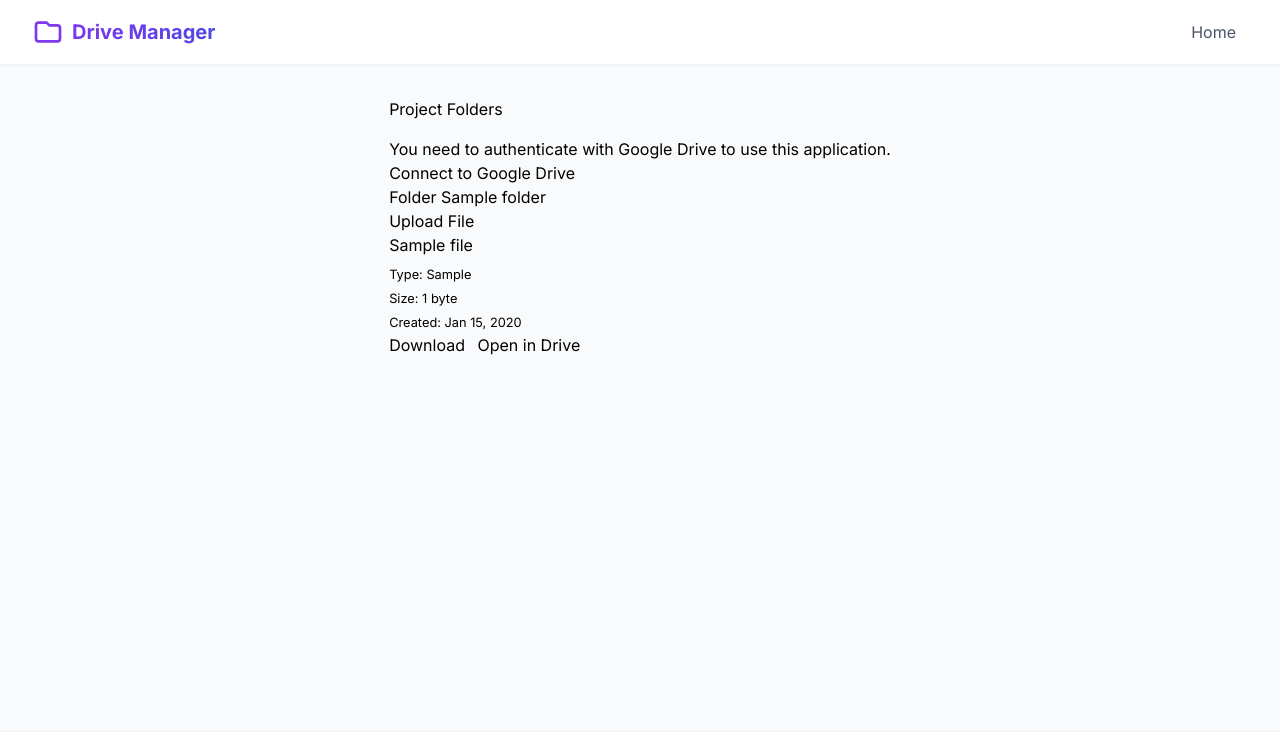
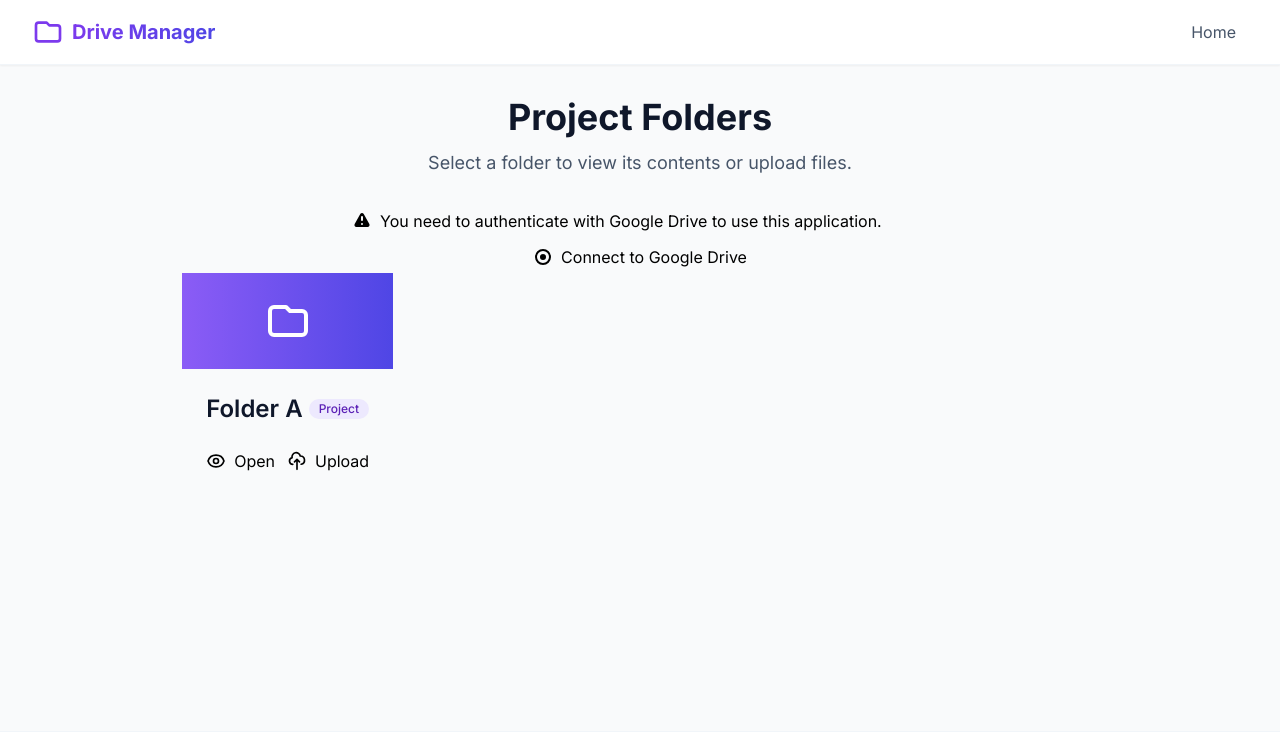
Before and after one commit to Amna-Amna/google-drive-api, a Django app: template templates/drive_api/home.html in a window 1280 px wide. Shown: the top 732 px of the page. Run offline with Django 5.2, Linux system fonts and the light colour scheme; tables that the repository leaves empty hold one stand-in row (values such as "Sample post"); the template is opened without the code that fills it: values that come from a table or form of the project are taken from there, most other values are stand-ins (such as "Sample title", 1, 10 or a date in 2020); some libraries are stand-ins or nearby versions.

Commit message:
Update home page with modern card design and improved folder presentation

```diff
--- a/templates/drive_api/home.html
+++ b/templates/drive_api/home.html
@@ -3,66 +3,77 @@
 {% block title %}Project Folders{% endblock %}
 
 {% block content %}
-<div class="row mb-4">
-    <div class="col">
-        <h2>Project Folders</h2>
-    </div>
+<div class="max-w-7xl mx-auto">
+    <div class="mb-8 text-center">
+        <h1 class="text-4xl font-bold text-slate-900 mb-3">Project Folders</h1>
+        <p class="text-lg text-slate-600 max-w-2xl mx-auto">Select a folder to view its contents or upload files.</p>
     </div>
 
     {% if auth_url %}
-    <div class="alert alert-warning">
+        <div class="alert alert-warning max-w-xl mx-auto">
+            <div class="flex items-center">
+                <svg class="w-5 h-5 mr-2 flex-shrink-0" fill="currentColor" viewBox="0 0 20 20">
+                    <path fill-rule="evenodd" d="M8.257 3.099c.765-1.36 2.722-1.36 3.486 0l5.58 9.92c.75 1.334-.213 2.98-1.742 2.98H4.42c-1.53 0-2.493-1.646-1.743-2.98l5.58-9.92zM11 13a1 1 0 11-2 0 1 1 0 012 0zm-1-8a1 1 0 00-1 1v3a1 1 0 002 0V6a1 1 0 00-1-1z" clip-rule="evenodd"/>
+                </svg>
                 <p>You need to authenticate with Google Drive to use this application.</p>
-        <a href="{{ auth_url }}" class="btn btn-primary">Connect to Google Drive</a>
+            </div>
+            <div class="mt-3">
+                <a href="{{ auth_url }}" class="btn btn-primary inline-flex items-center justify-center w-full">
+                    <svg class="w-5 h-5 mr-2" fill="currentColor" viewBox="0 0 20 20">
+                        <path d="M10 2a8 8 0 100 16 8 8 0 000-16zm0 2a6 6 0 110 12 6 6 0 010-12zm0 3a3 3 0 100 6 3 3 0 000-6z"/>
+                    </svg>
+                    Connect to Google Drive
+                </a>
+            </div>
         </div>
     {% endif %}
 
-{% if folder_data %}
-    <div class="row">
-        {% for data in folder_data %}
-            <div class="col-md-6 col-lg-4 mb-4">
-                <div class="card h-100">
-                    <div class="card-header">
-                        <h5 class="card-title mb-0">Folder {{ data.folder.name }}</h5>
+    {% if folders %}
+        <div class="grid grid-cols-1 sm:grid-cols-2 lg:grid-cols-3 xl:grid-cols-4 gap-6">
+            {% for folder in folders %}
+                <div class="card group overflow-hidden">
+                    <div class="h-24 bg-gradient-to-r from-violet-500 to-indigo-600 flex items-center justify-center">
+                        <svg class="w-12 h-12 text-white" fill="none" stroke="currentColor" viewBox="0 0 24 24">
+                            <path stroke-linecap="round" stroke-linejoin="round" stroke-width="2" d="M3 7v10a2 2 0 002 2h14a2 2 0 002-2V9a2 2 0 00-2-2h-6l-2-2H5a2 2 0 00-2 2z"/>
+                        </svg>
                     </div>
-                    <div class="card-body">
-                        <a href="{% url 'upload_file' data.folder.name %}" class="btn btn-success mb-3">Upload File</a>
-
-                        {% if data.files %}
-                            <div class="list-group">
-                                {% for file in data.files %}
-                                    <div class="list-group-item">
-                                        <div class="d-flex justify-content-between align-items-center">
-                                            <div>
-                                                <h6 class="mb-1">{{ file.name }}</h6>
-                                                <small class="text-muted">
-                                                    Type: {{ file.mimeType|truncatechars:30 }}<br>
-                                                    {% if file.size %}Size: {{ file.size|filesizeformat }}{% endif %}<br>
-                                                    Created: {{ file.createdTime|date:"M d, Y" }}
-                                                </small>
+                    <div class="p-6">
+                        <div class="flex items-center justify-between mb-4">
+                            <h3 class="text-2xl font-semibold text-slate-900">Folder {{ folder.name }}</h3>
+                            <span class="inline-flex items-center px-2.5 py-0.5 rounded-full text-xs font-medium bg-violet-100 text-violet-800">
+                                Project
+                            </span>
                         </div>
-                                            <div>
-                                                {% if file.mimeType != 'application/vnd.google-apps.folder' %}
-                                                    <a href="{% url 'download_file' file.id %}" class="btn btn-sm btn-primary me-2">Download</a>
-                                                {% endif %}
-                                                <a href="https://drive.google.com/open?id={{ file.id }}" target="_blank" class="btn btn-sm btn-outline-secondary">Open in Drive</a>
+                        <div class="flex space-x-3 mt-6">
+                            <a href="{% url 'folder_contents' folder.name %}" class="btn btn-primary inline-flex items-center justify-center flex-1">
+                                <svg class="w-5 h-5 mr-2" fill="none" stroke="currentColor" viewBox="0 0 24 24">
+                                    <path stroke-linecap="round" stroke-linejoin="round" stroke-width="2" d="M15 12a3 3 0 11-6 0 3 3 0 016 0z"/>
+                                    <path stroke-linecap="round" stroke-linejoin="round" stroke-width="2" d="M2.458 12C3.732 7.943 7.523 5 12 5c4.478 0 8.268 2.943 9.542 7-1.274 4.057-5.064 7-9.542 7-4.477 0-8.268-2.943-9.542-7z"/>
+                                </svg>
+                                Open
+                            </a>
+                            <a href="{% url 'upload_file' folder.name %}" class="btn btn-success inline-flex items-center justify-center flex-1">
+                                <svg class="w-5 h-5 mr-2" fill="none" stroke="currentColor" viewBox="0 0 24 24">
+                                    <path stroke-linecap="round" stroke-linejoin="round" stroke-width="2" d="M7 16a4 4 0 01-.88-7.903A5 5 0 1115.9 6L16 6a5 5 0 011 9.9M15 13l-3-3m0 0l-3 3m3-3v12"/>
+                                </svg>
+                                Upload
+                            </a>
                         </div>
                     </div>
                 </div>
             {% endfor %}
         </div>
     {% else %}
-                            <p class="text-muted">No files in this folder.</p>
+        <div class="alert alert-info max-w-xl mx-auto">
+            <div class="flex items-center">
+                <svg class="w-5 h-5 mr-2 flex-shrink-0" fill="currentColor" viewBox="0 0 20 20">
+                    <path fill-rule="evenodd" d="M18 10a8 8 0 11-16 0 8 8 0 0116 0zm-7-4a1 1 0 11-2 0 1 1 0 012 0zM9 9a1 1 0 000 2v3a1 1 0 001 1h1a1 1 0 100-2v-3a1 1 0 00-1-1H9z" clip-rule="evenodd"/>
+                </svg>
+                {% if not auth_url %}
+                    <p>No folders found. Please authenticate with Google Drive to create the folder structure.</p>
                 {% endif %}
             </div>
         </div>
-            </div>
-        {% endfor %}
-    </div>
-{% else %}
-    <div class="alert alert-info">
-        {% if not auth_url %}
-            No folders found. Please authenticate with Google Drive to create the folder structure.
     {% endif %}
 </div>
-{% endif %}
 {% endblock %}
```
Lines whose indentation alone changed are shown as unchanged.
